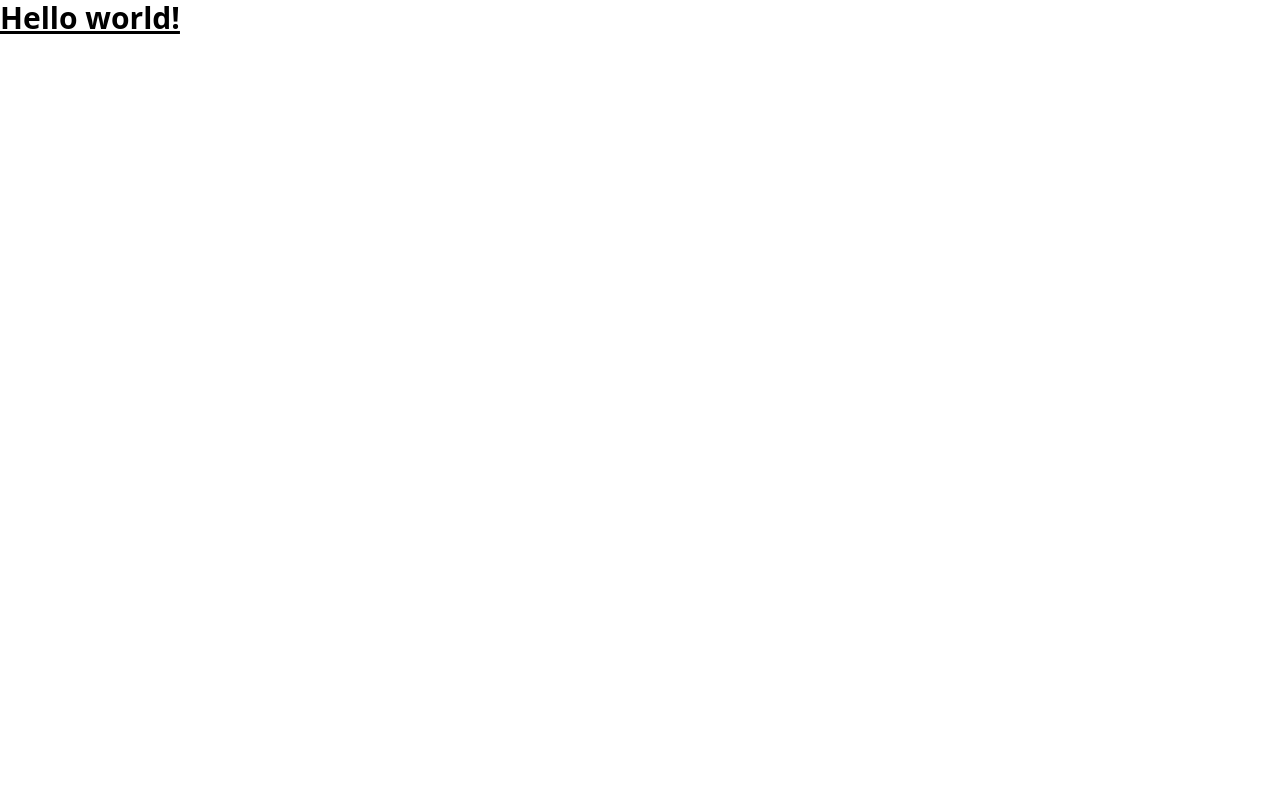
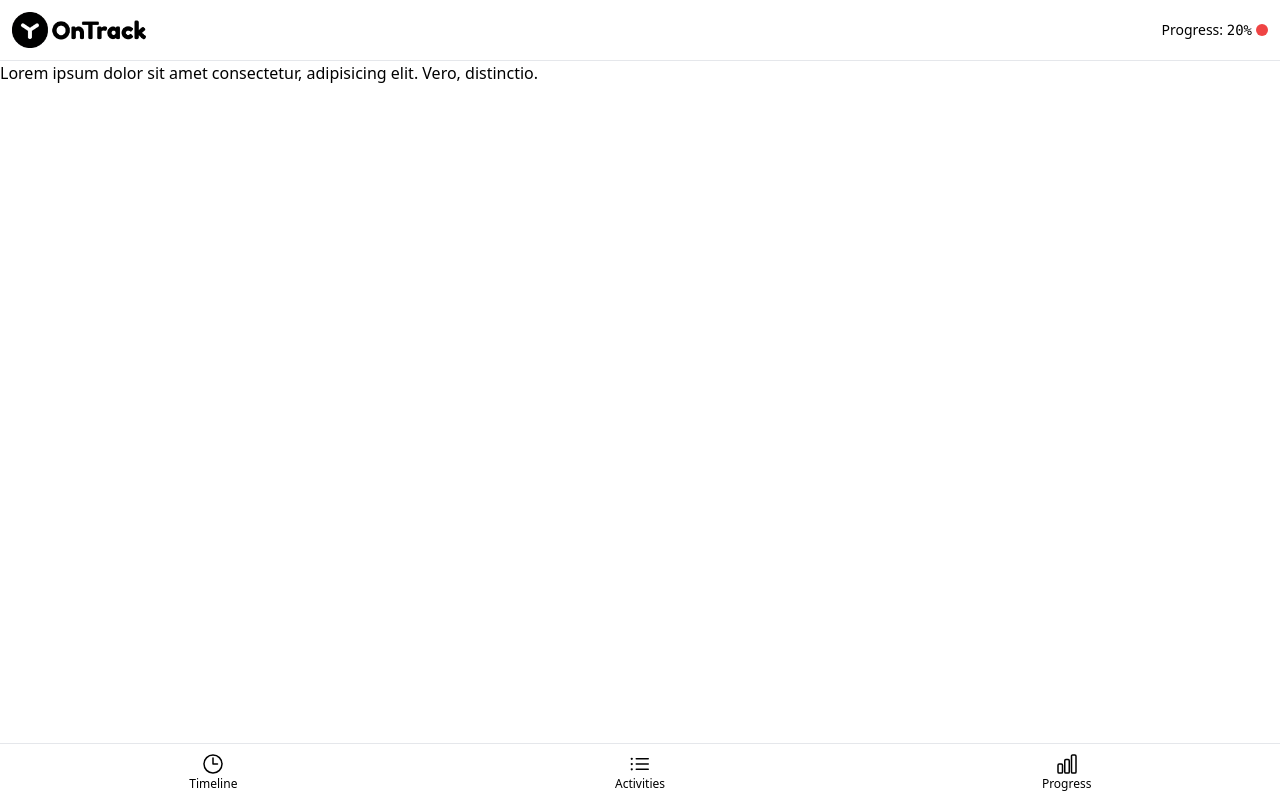
Before and after one commit to PSKutergin/OnTrackVue3, a Vue app: page / in a window 1280 px wide. Built offline with nearby package versions, Linux system fonts and the light colour scheme.

Commit message:
add header and navigation

```diff
--- a/index.html
+++ b/index.html
@@ -1,13 +1,16 @@
 <!DOCTYPE html>
 <html lang="en">
+
 <head>
   <meta charset="UTF-8">
   <link rel="icon" href="/favicon.ico">
   <meta name="viewport" content="width=device-width, initial-scale=1.0">
-    <title>Vite App</title>
+  <title>OnTrack</title>
 </head>
+
 <body>
-    <div id="app"></div>
+  <div id="app" class="flex flex-col min-h-screen"></div>
   <script type="module" src="/src/main.js"></script>
 </body>
+
 </html>
--- a/package.json
+++ b/package.json
@@ -10,6 +10,7 @@
     "format": "prettier --write src/"
   },
   "dependencies": {
+    "@heroicons/vue": "^2.0.18",
     "vue": "^3.3.4"
   },
   "devDependencies": {
--- a/src/App.vue
+++ b/src/App.vue
@@ -1,3 +1,46 @@
+<script setup>
+import { CheckCircleIcon } from '@heroicons/vue/24/solid'
+import { ClockIcon, ListBulletIcon, ChartBarIcon } from '@heroicons/vue/24/outline'
+</script>
+
 <template>
-  <h1 class="text-3xl font-bold underline">Hello world!</h1>
+  <header class="sticky top-0 z-20 flex items-center justify-between border-b bg-white p-3">
+    <a href="#">
+      <img src="./assets/logo.png" alt="Logo" class="h-9" />
+    </a>
+    <a href="#" class="text-sm">
+      <div v-if="false" class="flex items-center gap-1">
+        Day complete
+        <CheckCircleIcon class="h-7 text-green-500" />
+      </div>
+      <div v-else class="flex items-center gap-1">
+        <div>Progress: <span class="font-mono">20%</span></div>
+        <div class="h-3 w-3 rounded-full bg-red-500"></div>
+      </div>
+    </a>
+  </header>
+
+  <main class="flex flex-grow flex-col">
+    Lorem ipsum dolor sit amet consectetur, adipisicing elit. Vero, distinctio.
+  </main>
+
+  <nav class="sticky bottom-0 z-10 bg-white">
+    <ul class="flex items-center justify-around border-t">
+      <li class="flex-1">
+        <a href="#timeline" class="flex flex-col items-center p-2 text-xs capitalize">
+          <ClockIcon class="h-6 w-6" /> timeline
+        </a>
+      </li>
+      <li class="flex-1">
+        <a href="#activities" class="flex flex-col items-center p-2 text-xs capitalize">
+          <ListBulletIcon class="h-6 w-6" /> activities
+        </a>
+      </li>
+      <li class="flex-1">
+        <a href="#progress" class="flex flex-col items-center p-2 text-xs capitalize">
+          <ChartBarIcon class="h-6 w-6" /> progress
+        </a>
+      </li>
+    </ul>
+  </nav>
 </template>
--- a/src/main.js
+++ b/src/main.js
@@ -1,6 +1,6 @@
-import './assets/main.css'
-
 import { createApp } from 'vue'
 import App from './App.vue'
 
+import './assets/main.css'
+
 createApp(App).mount('#app')
```
Also changed, not shown: src/assets/logo.png (added). Lines whose indentation alone changed are shown as unchanged.
